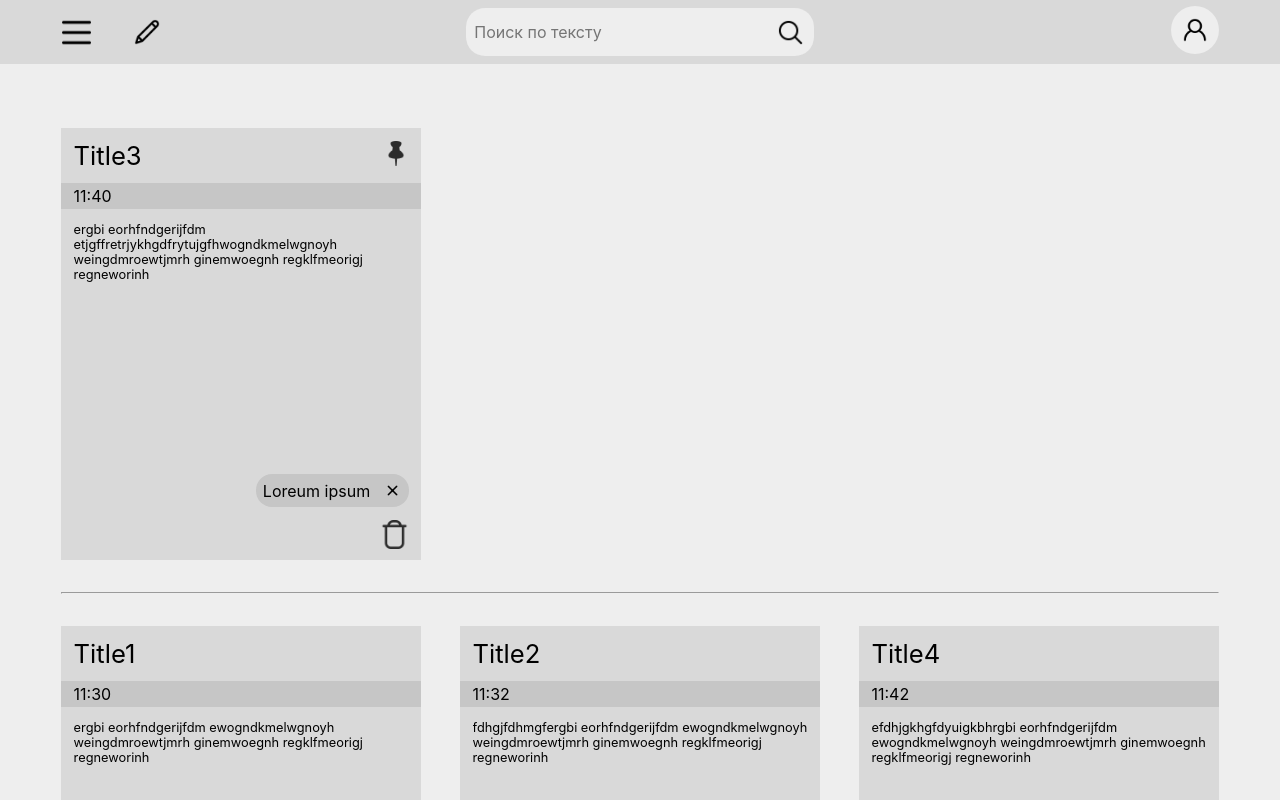
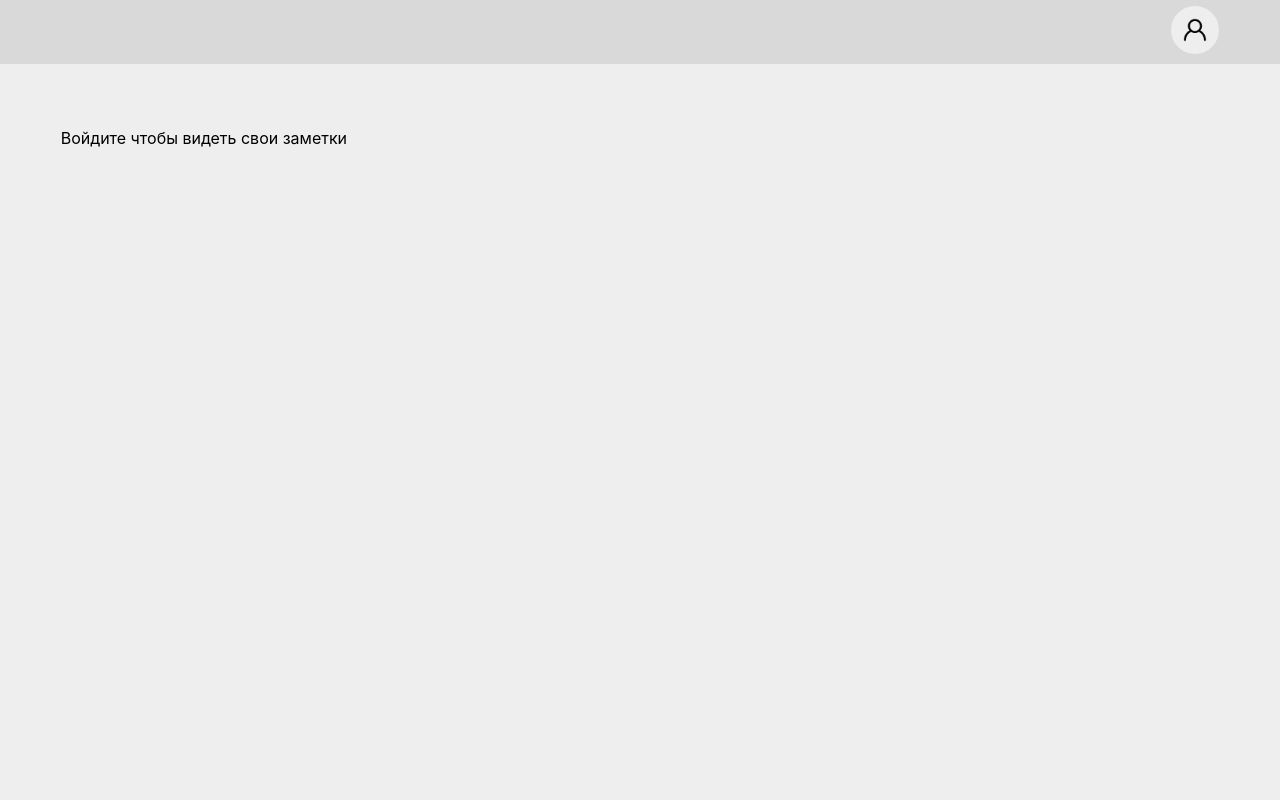
Before and after one commit to ZoomBySNik/notesfornt, a Vue app: page / in a window 1280 px wide. Shown: the top 800 px of the page. Built offline with nearby package versions, Linux system fonts and the light colour scheme.

Commit message:
Теперь контент отображается в зависимости от того, авторизован ли пользователь

```diff
--- a/src/App.vue
+++ b/src/App.vue
@@ -24,20 +24,35 @@ export default {
     },
     unpinnedNotes() {
       return this.notes.filter(note => !note.pinned).sort((a, b) => a.time.localeCompare(b.time));
+    },
+    loggedUser() {
+      if (localStorage.getItem('token') !== null){
+        console.log('true');
+        return true
       }
+      else{
+        console.log('false');
+        return false
       }
+    },
+  },
 };
 </script>
 
 <template>
-  <Navbar :labels="labels"></Navbar>
+  <Navbar :labels="labels" :isLogged="loggedUser"></Navbar>
   <div class="content">
+    <div v-if="loggedUser">
       <div class="grid-for-notes">
         <NoteInGrid v-for="note in pinnedNotes" :note="note"></NoteInGrid>
       </div>
       <hr style="margin: 2em 0">
       <div class="grid-for-notes">
         <NoteInGrid v-for="note in unpinnedNotes" :note="note"></NoteInGrid>
+      </div>
+    </div>
+    <div v-if="!loggedUser">
+      Войдите чтобы видеть свои заметки
     </div>
   </div>
 </template>
--- a/src/components/LoginField.vue
+++ b/src/components/LoginField.vue
@@ -36,9 +36,10 @@ export default {
       axios.get('/users', {params: {email: this.email, password: this.password}})
           .then(response => {
             // Handle the response from the server
-            localStorage.token = response.data;
+            localStorage.setItem('token', response.data);
             console.log(response.data);
             this.clickOnClose();
+            window.location.reload();
           })
           .catch(error => {
             // Handle any errors that occurred during the request
--- a/src/components/Navbar.vue
+++ b/src/components/Navbar.vue
@@ -1,18 +1,24 @@
 <template>
   <header class="for-row">
-    <div class="flex1">
+    <div class="flex1" v-show="isLogged">
       <button class="burger" @click="toggleMenu"></button>
       <button class="add-note-button"></button>
     </div>
-    <div class="flex2">
+    <div class="flex2" v-if="isLogged">
       <div class="search-field">
         <input type="text" class="search-input text-input" placeholder="Поиск по тексту">
         <button class="search-button"></button>
       </div>
     </div>
-    <div class="flex3"><button class="login" @click="isLoginOpen=!isLoginOpen"></button></div>
+    <div class="flex3" v-if="isLogged">
+      <button class="logout" @click="clickOnLogout"></button>
+    </div>
+    <div class="flex4" v-if="isLogged===false">
+      <button class="login" @click="isLoginOpen=!isLoginOpen"></button>
+    </div>
   </header>
   <ul class="hidden-menu" v-if="isMenuOpen">
+    <li @click="toggleMenu" ><a>Все заметки</a></li>
     <li @click="toggleMenu" v-for="label in labels"><a>{{ label.title }}</a></li>
     <li class="for-row">
       <input type="text" placeholder="Добавить папку" class="text-input tag-add-input">
@@ -56,7 +62,10 @@ export default {
       this.isRegisterOpen = true;
       console.log('openRegister');
     },
-
+    clickOnLogout: function (){
+      localStorage.removeItem('token');
+      window.location.reload();
+    }
   },
   props:{
     isOpen: {
@@ -64,8 +73,12 @@ export default {
       required: false,
       default: false
     },
-    labels: Array
-  }
+    labels: Array,
+    isLogged: {
+      type: Boolean,
+      required: true,
+    }
+  },
 }
 </script>
 
@@ -87,6 +100,11 @@ header{
 .flex3{
   text-align: right;
   width: 35%;
+  margin: 0;
+}
+.flex4 {
+  text-align: right;
+  width: 100%;
   margin: 0;
 }
 .burger{
@@ -145,6 +163,18 @@ header{
   height: 3em;
   border-radius: 100%;
 }
+.logout
+{
+  background-image: url("../assets/account.png");
+  background-size: 50%;
+  background-color: #EEEEEE;
+  background-repeat: no-repeat;
+  background-position: center;
+  border: none;
+  width: 3em;
+  height: 3em;
+  border-radius: 100%;
+}
 .hidden-menu {
   margin-left: 1.9em;
   margin-top: 2em;
--- a/src/components/RegisterField.vue
+++ b/src/components/RegisterField.vue
@@ -63,8 +63,9 @@ export default {
       axios.post('/users', userData)
           .then(response => {
             // Handle the response from the server
-            localStorage.token = response.data;
+            localStorage.setItem('token', response.data);
             console.log(response.data);
+            window.location.reload();
             this.clickOnClose();
           })
           .catch(error => {
```
Lines whose indentation alone changed are shown as unchanged.
